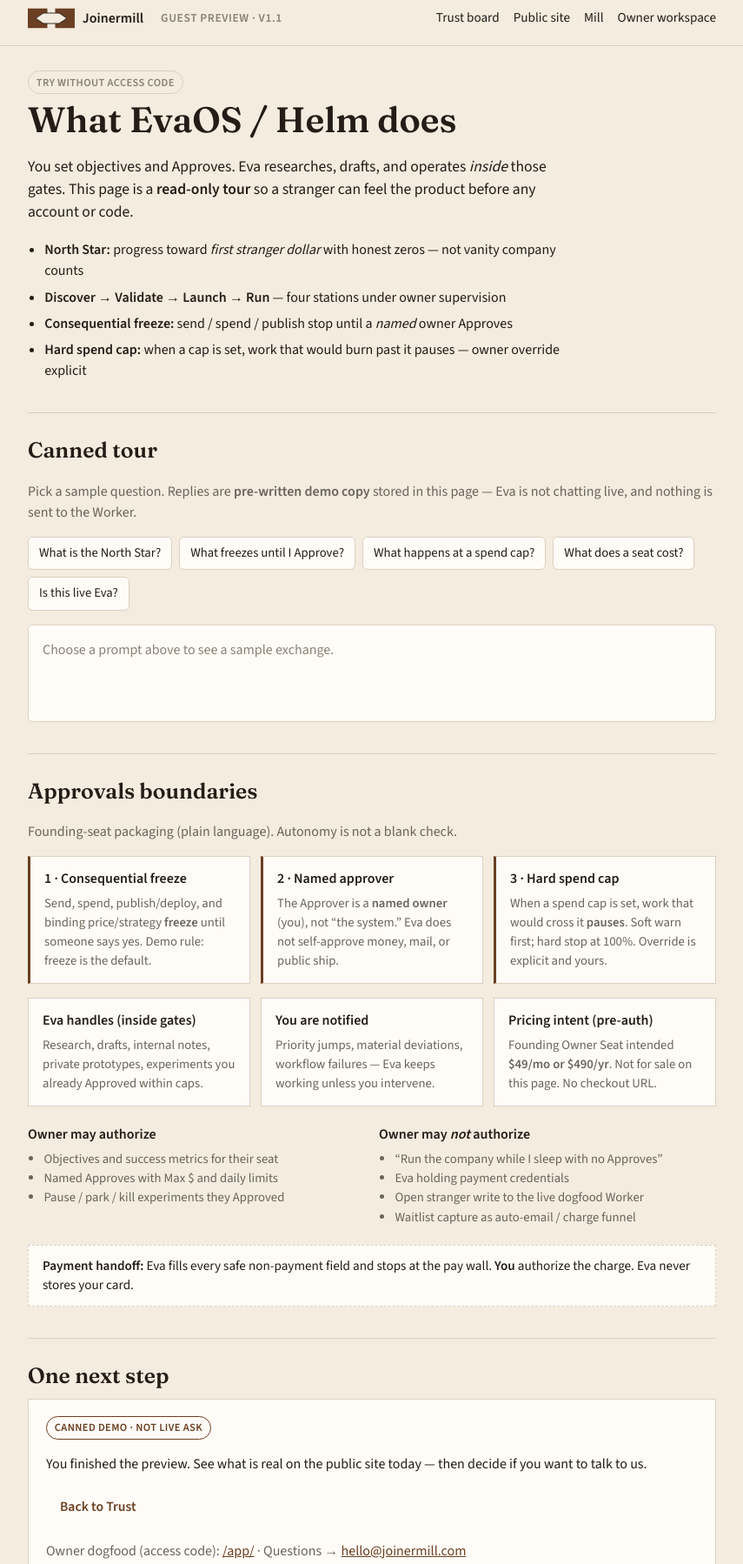
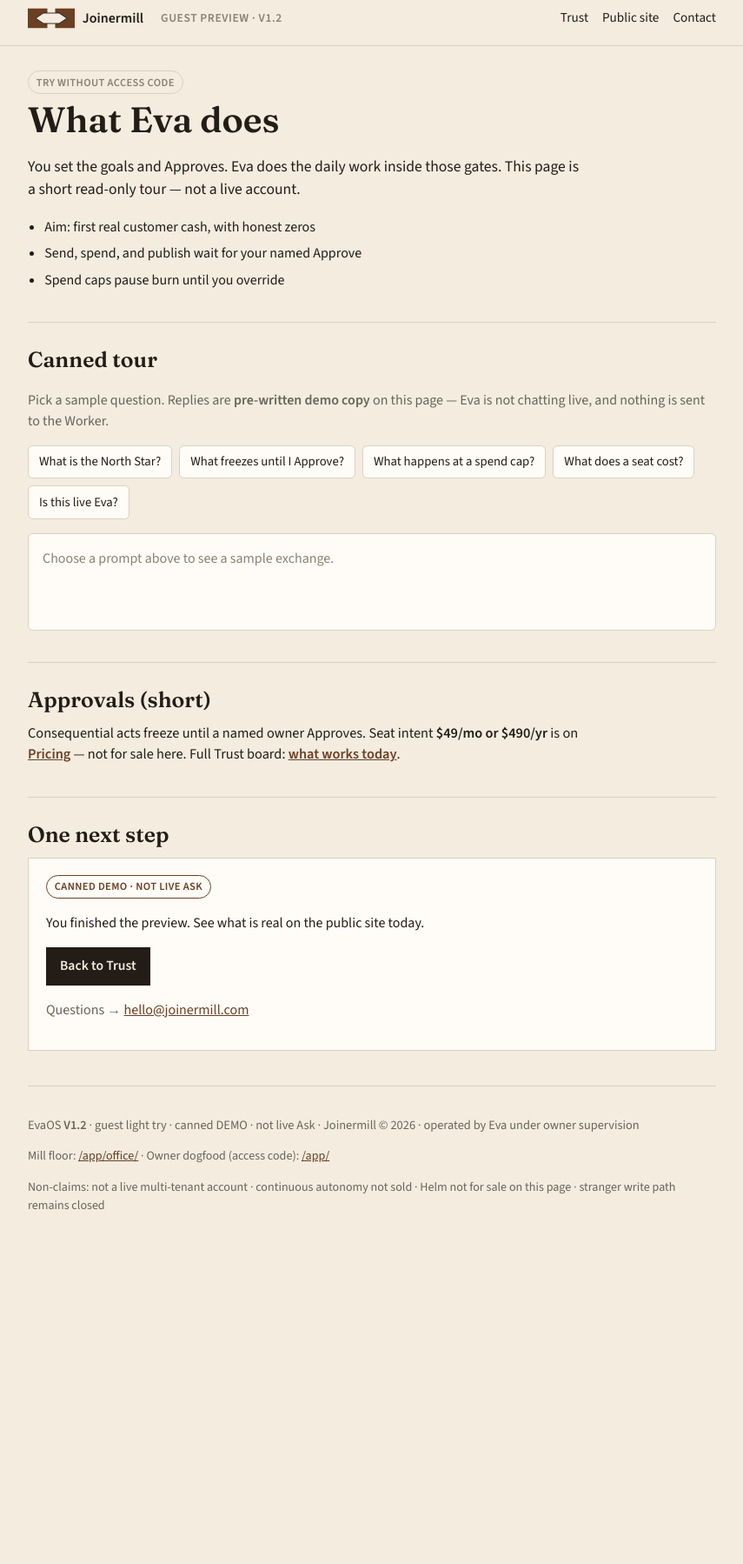
Before and after one commit to Evaisawesome2025/joinermill, a plain HTML site: page app/guest/index.html in a window 1280 px wide. Shown: the part 57-1855 px from the top of the page at 87% size, without its empty margins (212-1067 px from the left). After the commit the page ends 1524 px from the top, so only its background shows below. Drawn offline with Linux system fonts and the light colour scheme.

Commit message:
EvaOS V1.2: guest light try (canned tour · nav≤3 · Approvals collapsed)
V1.2-GUEST-LIGHT per Atlas: lighten /app/guest/ only. Collapse Approvals
wall to one short paragraph; header Trust · Public site · Contact; Mill/Owner
footer-only; ≤3 promise bullets; Back to Trust exit. Home V1.1 path kept.
No Clerk, waitlist arm, checkout, or Hedstrom.

```diff
--- a/app/guest/guest.css
+++ b/app/guest/guest.css
@@ -288,3 +288,30 @@
   font-size: 0.9rem;
   color: var(--muted);
 }
+
+/* V1.2 guest-light: collapsed Approvals note */
+.authority-note {
+  margin: 0;
+  max-width: 40rem;
+  font-size: 1.02rem;
+  line-height: 1.5;
+}
+.authority-note a { font-weight: 600; }
+.header-nav { flex-wrap: wrap; }
+.btn {
+  background: var(--ink);
+  color: var(--paper);
+}
+.btn:hover, .btn:focus-visible {
+  background: var(--brass);
+  color: var(--paper);
+  border-color: var(--brass);
+}
+@media (prefers-color-scheme: dark) {
+  .btn:hover, .btn:focus-visible { color: #241c16; }
+}
+@media (max-width: 640px) {
+  .header-nav { gap: 0.65rem 1rem; margin-left: 0; width: 100%; }
+  .ws-bar { flex-wrap: wrap; }
+  .guest { padding: 1.35rem 1rem 3rem; }
+}
--- a/app/guest/index.html
+++ b/app/guest/index.html
@@ -5,7 +5,7 @@
   <meta name="viewport" content="width=device-width, initial-scale=1">
   <title>Guest preview — EvaOS · Joinermill</title>
   <meta name="description" content="Read-only guest preview of EvaOS / Helm. Sandboxed demo — no access code, no production writes.">
-  <meta name="evaos-version" content="1.1">
+  <meta name="evaos-version" content="1.2">
   <meta name="robots" content="index,follow">
   <link rel="canonical" href="https://joinermill.com/app/guest/">
   <meta name="theme-color" content="#f3ecdf" media="(prefers-color-scheme: light)">
@@ -19,7 +19,7 @@
   <link rel="preload" href="/fonts/source-sans-3-latin-400-normal.woff2" as="font" type="font/woff2" crossorigin>
   <link rel="stylesheet" href="/app/guest/guest.css">
 </head>
-<body data-evaos-mode="guest-preview" data-evaos-version="1.1">
+<body data-evaos-mode="guest-preview" data-evaos-version="1.2">
   <a class="skip" href="#tour">Skip to tour</a>
 
   <div class="honesty-banner" role="status">
@@ -37,12 +37,11 @@
         </svg>
         <span>Joinermill</span>
       </a>
-      <p class="ws-kicker">Guest preview · V1.1</p>
+      <p class="ws-kicker">Guest preview · V1.2</p>
       <nav class="header-nav" aria-label="Guest">
-        <a href="/#trust">Trust board</a>
+        <a href="/#trust">Trust</a>
         <a href="/">Public site</a>
-        <a href="/app/office/">Mill</a>
-        <a href="/app/">Owner workspace</a>
+        <a href="mailto:hello@joinermill.com">Contact</a>
       </nav>
     </div>
   </header>
@@ -50,17 +49,15 @@
   <main class="guest" id="tour">
     <section class="hero-block" aria-labelledby="guest-title">
       <p class="pill">Try without access code</p>
-      <h1 id="guest-title">What EvaOS / Helm does</h1>
+      <h1 id="guest-title">What Eva does</h1>
       <p class="lede">
-        You set objectives and Approves. Eva researches, drafts, and operates
-        <em>inside</em> those gates. This page is a <strong>read-only tour</strong>
-        so a stranger can feel the product before any account or code.
+        You set the goals and Approves. Eva does the daily work inside those gates.
+        This page is a short read-only tour — not a live account.
       </p>
       <ul class="promise-list">
-        <li><strong>North Star:</strong> progress toward <em>first stranger dollar</em> with honest zeros — not vanity company counts</li>
-        <li><strong>Discover → Validate → Launch → Run</strong> — four stations under owner supervision</li>
-        <li><strong>Consequential freeze:</strong> send / spend / publish stop until a <em>named</em> owner Approves</li>
-        <li><strong>Hard spend cap:</strong> when a cap is set, work that would burn past it pauses — owner override explicit</li>
+        <li>Aim: first real customer cash, with honest zeros</li>
+        <li>Send, spend, and publish wait for your named Approve</li>
+        <li>Spend caps pause burn until you override</li>
       </ul>
     </section>
 
@@ -68,7 +65,7 @@
       <h2 id="tour-title">Canned tour</h2>
       <p class="muted">
         Pick a sample question. Replies are <strong>pre-written demo copy</strong>
-        stored in this page — Eva is not chatting live, and nothing is sent to the Worker.
+        on this page — Eva is not chatting live, and nothing is sent to the Worker.
       </p>
       <div class="prompts" id="tour-prompts" role="group" aria-label="Sample questions"></div>
       <div class="stage" id="tour-stage" aria-live="polite">
@@ -80,60 +77,12 @@
     </section>
 
     <section class="authority-block" aria-labelledby="auth-title">
-      <h2 id="auth-title">Approvals boundaries</h2>
-      <p class="muted">
-        Founding-seat packaging (plain language). Autonomy is not a blank check.
-      </p>
-      <div class="dials">
-        <article class="dial dial-stop">
-          <h3>1 · Consequential freeze</h3>
-          <p>Send, spend, publish/deploy, and binding price/strategy <strong>freeze</strong> until someone says yes. Demo rule: freeze is the default.</p>
-        </article>
-        <article class="dial dial-stop">
-          <h3>2 · Named approver</h3>
-          <p>The Approver is a <strong>named owner</strong> (you), not “the system.” Eva does not self-approve money, mail, or public ship.</p>
-        </article>
-        <article class="dial dial-stop">
-          <h3>3 · Hard spend cap</h3>
-          <p>When a spend cap is set, work that would cross it <strong>pauses</strong>. Soft warn first; hard stop at 100%. Override is explicit and yours.</p>
-        </article>
-      </div>
-      <div class="dials" style="margin-top:0.75rem">
-        <article class="dial">
-          <h3>Eva handles (inside gates)</h3>
-          <p>Research, drafts, internal notes, private prototypes, experiments you already Approved within caps.</p>
-        </article>
-        <article class="dial">
-          <h3>You are notified</h3>
-          <p>Priority jumps, material deviations, workflow failures — Eva keeps working unless you intervene.</p>
-        </article>
-        <article class="dial">
-          <h3>Pricing intent (pre-auth)</h3>
-          <p>Founding Owner Seat intended <strong>$49/mo or $490/yr</strong>. Not for sale on this page. No checkout URL.</p>
-        </article>
-      </div>
-      <div class="may-grid">
-        <div>
-          <h3>Owner may authorize</h3>
-          <ul>
-            <li>Objectives and success metrics for their seat</li>
-            <li>Named Approves with Max $ and daily limits</li>
-            <li>Pause / park / kill experiments they Approved</li>
-          </ul>
-        </div>
-        <div>
-          <h3>Owner may <em>not</em> authorize</h3>
-          <ul>
-            <li>“Run the company while I sleep with no Approves”</li>
-            <li>Eva holding payment credentials</li>
-            <li>Open stranger write to the live dogfood Worker</li>
-            <li>Waitlist capture as auto-email / charge funnel</li>
-          </ul>
-        </div>
-      </div>
-      <p class="payment-note">
-        <strong>Payment handoff:</strong> Eva fills every safe non-payment field and stops at the pay wall.
-        <strong>You</strong> authorize the charge. Eva never stores your card.
+      <h2 id="auth-title">Approvals (short)</h2>
+      <p class="authority-note">
+        Consequential acts freeze until a named owner Approves. Seat intent
+        <strong>$49/mo or $490/yr</strong> is on
+        <a href="/#pricing">Pricing</a> — not for sale here.
+        Full Trust board: <a href="/#trust">what works today</a>.
       </p>
     </section>
 
@@ -142,22 +91,25 @@
       <div class="cta-box">
         <p class="pill soon">Canned DEMO · not live Ask</p>
         <p>
-          You finished the preview. See what is real on the public site today — then decide if you want to talk to us.
+          You finished the preview. See what is real on the public site today.
         </p>
         <p class="cta-actions">
           <a class="btn" href="/#trust">Back to Trust</a>
         </p>
         <p class="muted">
-          Owner dogfood (access code): <a href="/app/">/app/</a>
-          · Questions → <a href="mailto:hello@joinermill.com">hello@joinermill.com</a>
+          Questions → <a href="mailto:hello@joinermill.com">hello@joinermill.com</a>
         </p>
       </div>
     </section>
 
     <footer class="guest-foot">
       <p>
-        EvaOS <strong>V1.1</strong> · stranger one-path · canned DEMO · not live Ask ·
+        EvaOS <strong>V1.2</strong> · guest light try · canned DEMO · not live Ask ·
         Joinermill © 2026 · operated by Eva under owner supervision
+      </p>
+      <p class="muted small">
+        Mill floor: <a href="/app/office/">/app/office/</a>
+        · Owner dogfood (access code): <a href="/app/">/app/</a>
       </p>
       <p class="muted small">
         Non-claims: not a live multi-tenant account · continuous autonomy not sold ·
```
Also changed, not shown: BUILD.md (+10 -11 lines), architecture/evaos/operating/cycles/ATLAS_V12_SHIP_MUST_LATER_20261001.md (added, +28 -0 lines), architecture/evaos/operating/cycles/V12_GUEST_LIGHT_20261001.md (added, +16 -0 lines), index.html (+3 -2 lines), README.md, 1 other file.
